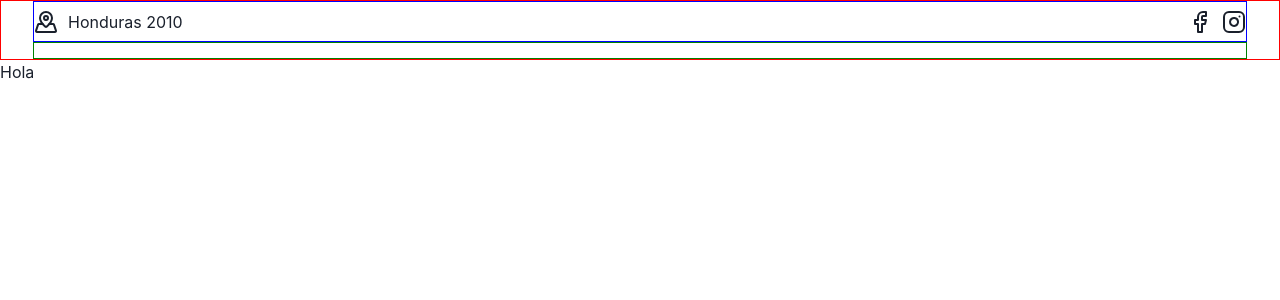
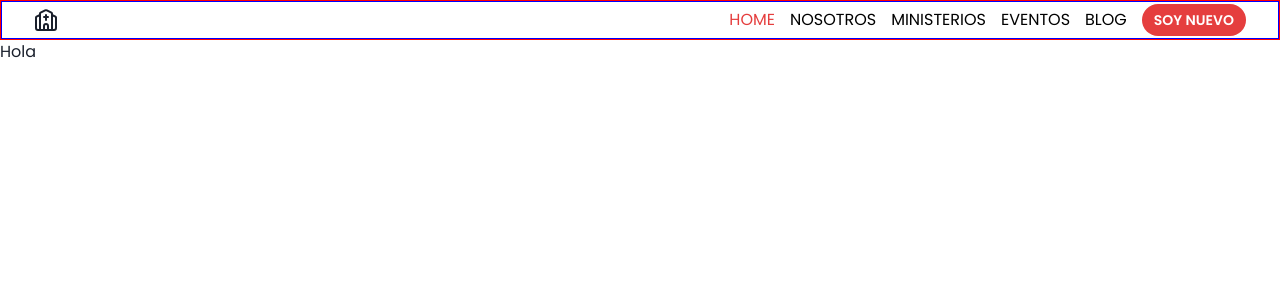
Before and after one commit to Agus9217/ultimate-church-project, a Next.js app: page / in a window 1280 px wide. Shown: the top 300 px of the page. Built offline with nearby package versions, Linux system fonts and the light colour scheme.

Commit message:
terminando navbar

```diff
--- a/package.json
+++ b/package.json
@@ -13,6 +13,7 @@
     "@chakra-ui/react": "^2.8.2",
     "@emotion/react": "^11.13.3",
     "@emotion/styled": "^11.13.0",
+    "@fontsource/poppins": "^5.1.0",
     "framer-motion": "^11.8.0",
     "lucide-react": "^0.446.0",
     "next": "14.2.13",
--- a/src/_providers/Provider.tsx
+++ b/src/_providers/Provider.tsx
@@ -1,7 +1,21 @@
 'use client'
 
+import { themeApp } from '@/assets/styles/theme'
 import { ChakraProvider } from '@chakra-ui/react'
+import { css, Global } from '@emotion/react'
 
 export function Providers({ children }: { children: React.ReactNode }) {
-  return <ChakraProvider>{children}</ChakraProvider>
+  return (
+    <ChakraProvider theme={themeApp}>
+      <Global
+        styles={
+          css`
+            html: {
+              scroll-behavior: smooth;
+            }`
+        }
+      />
+      {children}
+    </ChakraProvider>
+  )
 }
--- /dev/null
+++ b/src/app/components/navbar/DesktopNavbar.tsx
@@ -0,0 +1,47 @@
+'use client'
+
+import { Box, Button, ListItem, UnorderedList } from "@chakra-ui/react"
+import { navItem } from "./nav-item"
+import Link from "next/link"
+import { usePathname } from "next/navigation"
+
+export const DesktopNavbar = () => {
+  const pathname = usePathname()
+
+  return (
+    <UnorderedList
+      styleType={'none'}
+      display={'flex'}
+      alignItems={'center'}
+      gap={'15px'}
+    >
+      {
+        navItem.map((item) => (
+          <ListItem key={item.label}>
+            <Box
+              as={Link}
+              href={item.to}
+              _hover={{
+                color: 'red.500'
+              }}
+              color={pathname === item.to ? 'red.500' : 'black'}
+              textTransform={'uppercase'}
+            >
+              {item.label}
+            </Box>
+          </ListItem>
+        ))
+      }
+      <ListItem>
+        <Button
+          size={'sm'}
+          rounded={'full'}
+          colorScheme={'red'}
+          textTransform={'uppercase'}
+        >
+          Soy nuevo
+        </Button>
+      </ListItem>
+    </UnorderedList>
+  )
+}
--- a/src/app/components/navbar/Navbar.tsx
+++ b/src/app/components/navbar/Navbar.tsx
@@ -1,48 +1,36 @@
-import { Flex, Stack, Text } from "@chakra-ui/react"
-import { Facebook, Instagram, MapPinned } from "lucide-react"
+import { Flex, VStack } from "@chakra-ui/react"
+import { Church } from "lucide-react"
+import { DesktopNavbar } from "./DesktopNavbar"
 
 export const Navbar = () => {
   return (
-    <Stack
+    <VStack
       as={'header'}
       w={'100%'}
       borderWidth={'thin'}
       borderColor={'red'}
       spacing={0}
-      minH={'60px'}
-      px={'2rem'}
+      minH={'40px'}
+      align={'center'}
+      justify={'center'}
     >
       <Flex
+        as={'nav'}
+        maxW={'1440px'}
+        w={'100%'}
+        borderWidth={'thin'}
         borderColor={'blue'}
-        borderWidth={'thin'}
-        w={'100%'}
         flexGrow={1}
+        px={'2rem'}
+        alignItems={'center'}
         justifyContent={'space-between'}
       >
-        <Flex
-          align={'center'}
-          gap={'10px'}
-        >
-          <MapPinned />
-          <Text>
-            Honduras 2010
-          </Text>
+        <Flex>
+          <Church />
         </Flex>
-        <Flex
-          align={'center'}
-          gap={'10px'}
-        >
-          <Facebook />
-          <Instagram />
-        </Flex>
+
+        <DesktopNavbar />
       </Flex>
-      <Flex
-        borderColor={'green'}
-        borderWidth={'thin'}
-        w={'100%'}
-        flexGrow={1}
-      >
-      </Flex>
-    </Stack>
+    </VStack>
   )
 }
--- /dev/null
+++ b/src/app/components/navbar/interfaces.ts
@@ -0,0 +1,5 @@
+export interface NavItem {
+  label: string,
+  to: string,
+  children?: NavItem[]
+}
--- /dev/null
+++ b/src/app/components/navbar/nav-item.ts
@@ -0,0 +1,25 @@
+import { NavItem } from "./interfaces";
+
+export const navItem: NavItem[] = [
+  {
+    label: 'Home',
+    to: '/'
+  },
+  {
+    label: 'Nosotros',
+    to: '/nosotros'
+  },
+  {
+    label: 'Ministerios',
+    to: '/ministerios',
+    children: []
+  },
+  {
+    label: 'Eventos',
+    to: '/eventos'
+  },
+  {
+    label: 'Blog',
+    to: '/blog'
+  }
+]
--- /dev/null
+++ b/src/assets/styles/theme.ts
@@ -0,0 +1,18 @@
+import '@fontsource/poppins/100.css';
+import '@fontsource/poppins/200.css';
+import '@fontsource/poppins/300.css';
+import '@fontsource/poppins/400.css';
+import '@fontsource/poppins/500.css';
+import '@fontsource/poppins/600.css';
+import '@fontsource/poppins/700.css';
+import '@fontsource/poppins/800.css';
+import '@fontsource/poppins/900.css';
+import { extendTheme } from "@chakra-ui/react";
+
+
+export const themeApp = extendTheme({
+  fonts: {
+    body: `'Poppins', sans-serif;`,
+    heading: `'Poppins', sans-serif;`
+  }
+})
```
Also changed, not shown: 1 other file (tests, documents, lock files or other folders).
